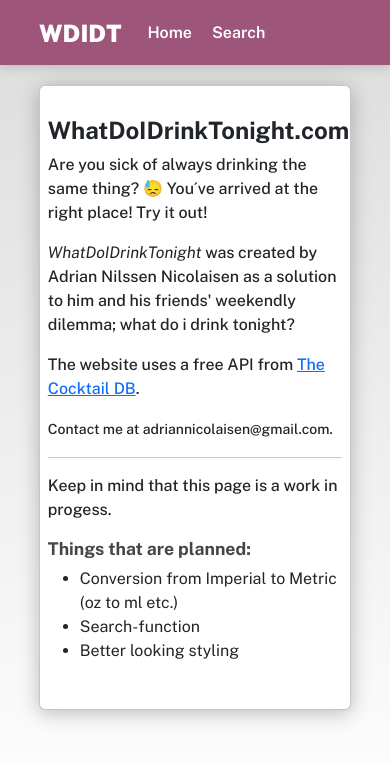
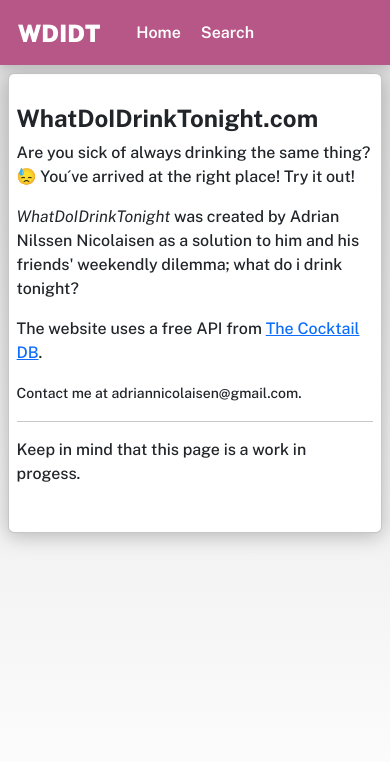
Before and after one commit to adriannico/whatdoidrinktonight, a React (Create React App) app: page /Home in a window 390 px wide. Shown: the top 762 px of the page. Built offline with nearby package versions, Linux system fonts and the light colour scheme.

Commit message:
Bad changes

```diff
--- a/package.json
+++ b/package.json
@@ -48,6 +48,8 @@
     ]
   },
   "devDependencies": {
-    "gh-pages": "^3.2.3"
+    "gh-pages": "^3.2.3",
+    "webpack": "^4.44.2",
+    "webpack-cli": "^4.10.0"
   }
 }
--- a/public/index.html
+++ b/public/index.html
@@ -11,8 +11,7 @@
 
     <meta charset="utf-8" />
     <link rel="icon" href="%PUBLIC_URL%/favicon.ico" />
-    <link rel="" stylesheet"
-      href="https://stackpath.bootstrapcdn.com/bootstrap/4.4.1/css/bootstrap-grid.min.css/>
+
     <meta name="viewport" content="width=device-width, initial-scale=1" />
     <meta name="theme-color" content="#000000" />
 
@@ -20,6 +19,12 @@
       name="description"
       content="Web site created using create-react-app"
       />
+      <link
+  rel="stylesheet"
+  href="https://cdn.jsdelivr.net/npm/bootstrap@5.1.3/dist/css/bootstrap.min.css"
+  integrity="sha384-1BmE4kWBq78iYhFldvKuhfTAU6auU8tT94WrHftjDbrCEXSU1oBoqyl2QvZ6jIW3"
+  crossorigin="anonymous"
+/>
     <link rel="apple-touch-icon" href="%PUBLIC_URL%/logo192.png" />
     <link rel="preconnect" href="https://fonts.googleapis.com">
     <link rel="preconnect" href="https://fonts.gstatic.com" crossorigin>
@@ -52,15 +57,5 @@
   <body>
     <noscript>You need to enable JavaScript to run this app.</noscript>
     <div id="root"></div>
-    <!--
-      This HTML file is a template.
-      If you open it directly in the browser, you will see an empty page.
-
-      You can add webfonts, meta tags, or analytics to this file.
-      The build step will place the bundled scripts into the <body> tag.
-
-      To begin the development, run `npm start` or `yarn start`.
-      To create a production bundle, use `npm run build` or `yarn build`.
-    -->
   </body>
 </html>
--- a/src/App.js
+++ b/src/App.js
@@ -24,7 +24,7 @@
     <Router>
       {/* <NavBar/> */}
       <Navbar bg="navbar-color">
-        <Navbar.Brand className="logo">WDIDT</Navbar.Brand>
+        <Link to="/Home"><Navbar.Brand className="logo">WDIDT</Navbar.Brand></Link>
         <Nav>
           <Link to="/Home">Home</Link>
          </Nav>
--- a/src/components/NavBar.css
+++ b/src/components/NavBar.css
@@ -2,15 +2,15 @@
   background-color: var(--primary);
   height: var(--navbar-height);
   display: flex;
-  justify-content: center;
-  align-items: center;
+  justify-content: left;
+  align-items: left;
   font-size: 1.2rem;
   position: sticky;
   top: 0;
   z-index: 999;
   transition: all 0.2s ease;
   font-weight: 600;
-  padding: 10vw;
+  padding: 0px 10vw;
   box-shadow: 0px 3px 10px rgba(0, 0, 0, 0.150);
   margin: 0;
 }
--- a/src/components/pages/HomePage/Home.js
+++ b/src/components/pages/HomePage/Home.js
@@ -20,13 +20,7 @@
                     <p>
                         Keep in mind that this page is a work in progess.
                     </p>
-                    <h2 styles="font-weight: 800">Things that are planned:</h2>
-                    <ul>
-                        <li>Conversion from Imperial to Metric (oz to ml etc.)</li>
-                        <li>Search-function</li>
-                        <li>Better looking styling</li>
 
-                    </ul>
 
 
                 </div>
--- a/src/components/pages/HomePage/Random.css
+++ b/src/components/pages/HomePage/Random.css
@@ -51,6 +51,7 @@
     width: 35vw;
     height: 35vw;
   }
+
 }
 
 .randomButton {
--- a/src/index.css
+++ b/src/index.css
@@ -1,11 +1,11 @@
 :root {
-  --primary:#9d5579 ;
+  --primary:#b75787 ;
   --secondary: #FFB4B4;
   --primary-accent: #b46060;
   --background:#ffffff;
   --background-secondary: #f7f0f2;
   --foreground: #5a5a5a;
-  --text-color: rgb(220, 204, 204);
+  --text-color: rgb(0, 0, 0);
   --text-accent: rgb(84, 84, 84);
   --navbar-text-color: white;
   --navbar-height: 65px;
@@ -117,6 +117,12 @@
 }
 
 @media screen and (max-width: 960px) {
+  .page{
+    margin: 2vw !important;
+  }
+  .navbar{
+    padding: 2vw !important;
+  }
     /* .flexbox-container{
         display: flex;
         flex-direction: column;
```
Also changed, not shown: 2 other files (tests, documents, lock files or other folders).
